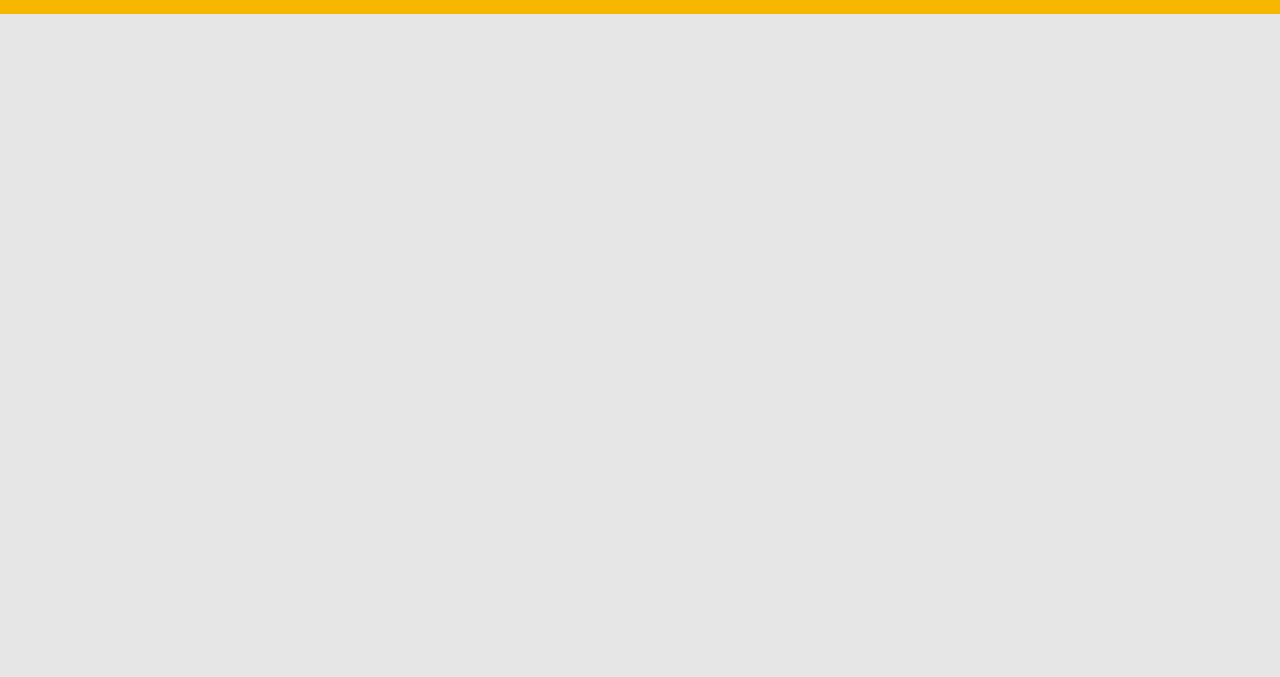
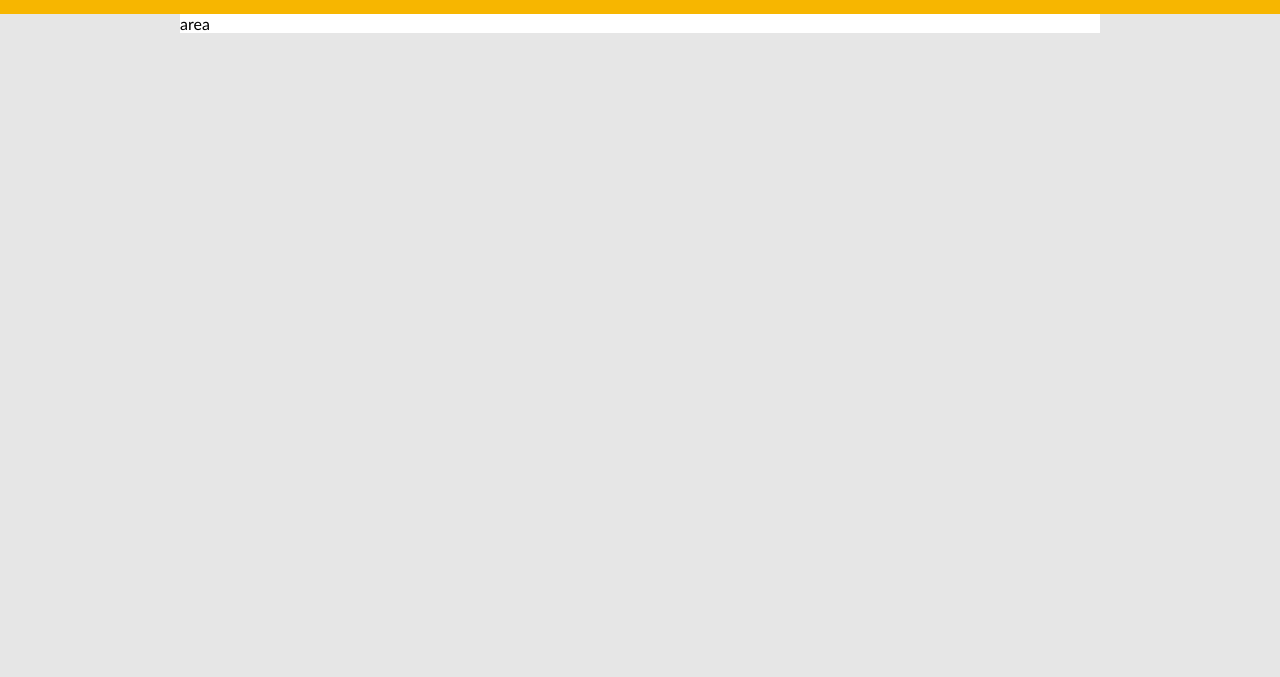
Before and after one commit to MaryPiva/TecBlog, a plain HTML site: page index.html in a window 1280 px wide. Shown: the part 123-800 px from the top of the page. Drawn offline with Linux system fonts and the light colour scheme.

Commit message:
Update index.html

```diff
--- a/index.html
+++ b/index.html
@@ -22,5 +22,8 @@
         </div>
 
     </div>
+    <div id="area-principal">
+        area
+    </div>
 </body>
 </html>
```
